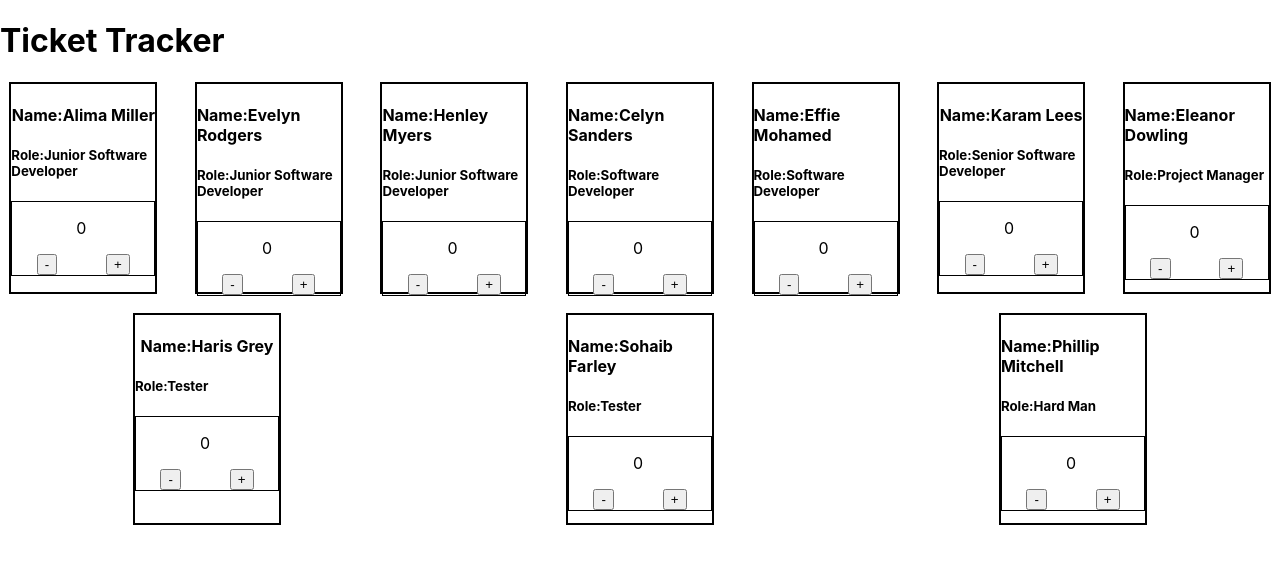
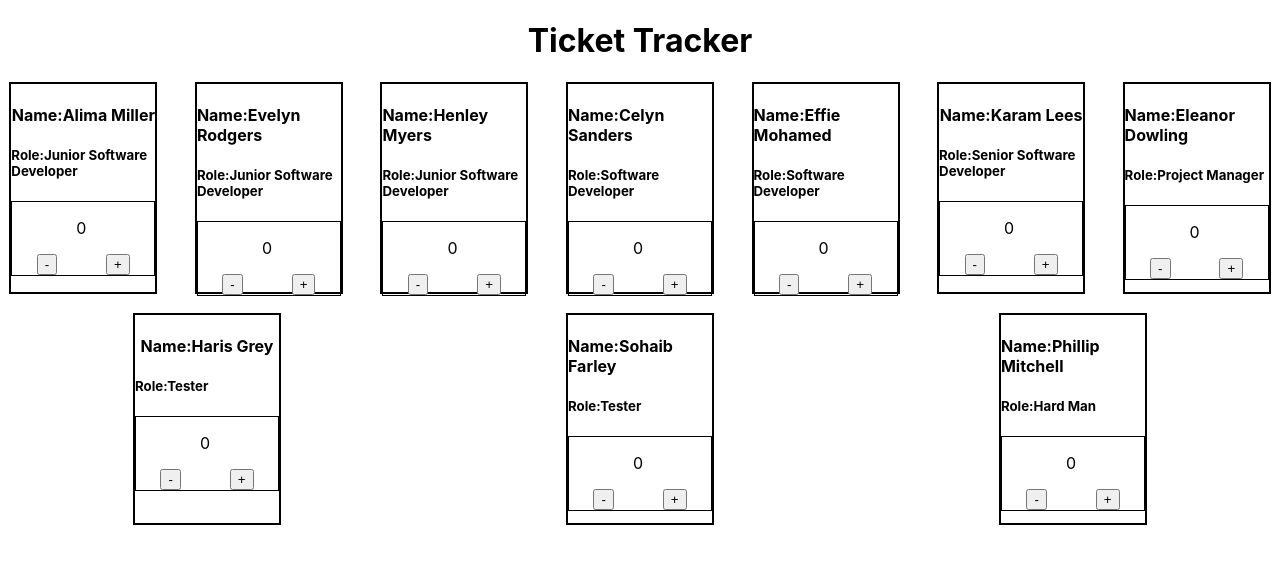
Before and after one commit to Alin-Nita/React_Tickets, a React (Create React App) app: page / in a window 1280 px wide. Shown: the top 564 px of the page. Built offline with nearby package versions, Linux system fonts and the light colour scheme.

Commit message:
finishing touches,all works

```diff
--- a/src/components/Header/Header.jsx
+++ b/src/components/Header/Header.jsx
@@ -1,4 +1,5 @@
 import React from "react";
+import "./Header.scss";
 
 const Header = () => {
   return <h1>Ticket Tracker</h1>;
--- /dev/null
+++ b/src/components/Header/Header.scss
@@ -0,0 +1,10 @@
+@use "../../assets/sass/_variables.scss" as *;
+
+h1 {
+  display: flex;
+  flex-direction: row;
+  flex-wrap: nowrap;
+  align-content: center;
+  justify-content: center;
+  align-items: center;
+}
```
